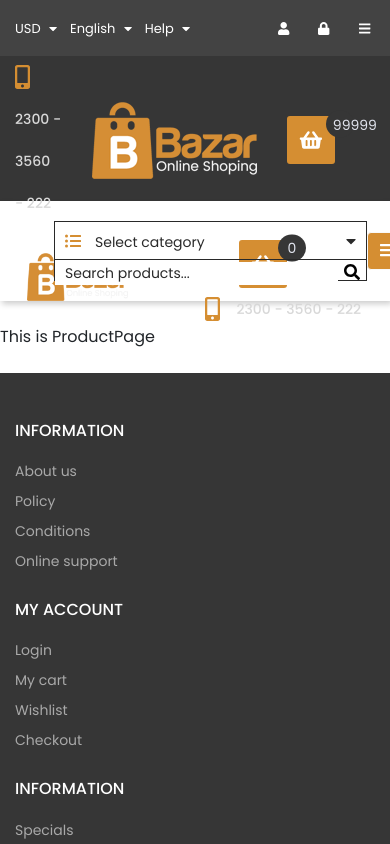
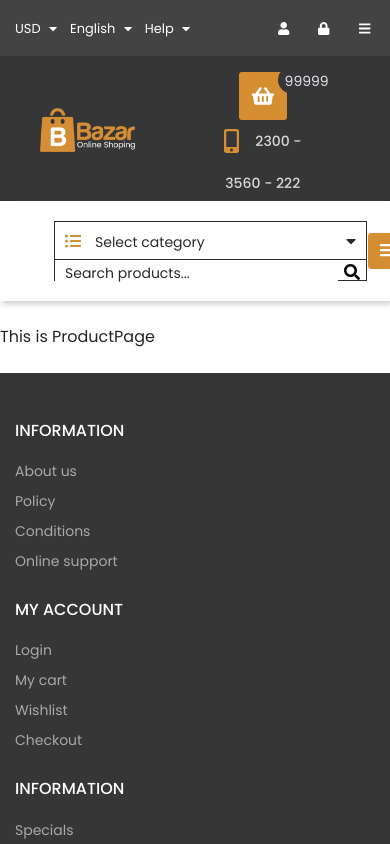
Before and after one commit to matwjablonski/wdp-2403-01, a React (Create React App) app: page /product/1 in a window 390 px wide. Shown: the top 844 px of the page. Built offline with nearby package versions, Linux system fonts and the light colour scheme.

Commit message:
resolve problem with RWD CompanyClaim

```diff
--- a/src/components/layout/CompanyClaim/CompanyClaim.js
+++ b/src/components/layout/CompanyClaim/CompanyClaim.js
@@ -8,45 +8,23 @@ import MobileCompanyClaim, {
   phoneNumber,
 } from '../CompanyClaimMedia/CompanyClaimMedia';
 
-import { FontAwesomeIcon } from '@fortawesome/react-fontawesome';
-import { faMobileAlt, faShoppingBasket } from '@fortawesome/free-solid-svg-icons';
-
 const CompanyClaim = () => {
   return (
     <div className={styles.root}>
       <div className='container'>
-        <div className='row align-items-center'>
-          <div className={`col text-left ${styles.phoneNumber}`}>
-            <p>
-              <FontAwesomeIcon className={styles.icon} icon={faMobileAlt} /> 2300 - 3560
-              - 222
-            </p>
+        <div className={`row align-items-center ${styles.desktop}`}>
+          <div className={`col text-left ${styles.phoneNumber}`}>{phoneNumber}</div>
+          {logo}
+          <div className={`col text-right ${styles.cart}`}>{cart}</div>
         </div>
-          <div className='col text-center'>
-            <a href='#'>
-              <img src='/images/logo.png' alt='Bazar' />
-            </a>
-          </div>
-          <div className={`col text-right ${styles.cart}`}>
-            <a href='#' className={styles.cartBox}>
-              <div className={styles.cartIcon}>
-                <FontAwesomeIcon className={styles.icon} icon={faShoppingBasket} />
-              </div>
-              <div className={styles.cartCounter}>
-                <div className={styles.itemsAmount}>99999</div>
-              </div>
-            </a>
-          </div>
+
         <MobileCompanyClaim>
           {logo}
           <div className={`col mt-3`}>
             <div className={`col text-center ${styles.cart}`}>{cart}</div>
-              <div className={`col text-center ${styles.phoneNumber}`}>
-                {phoneNumber}
-              </div>
+            <div className={`col text-center ${styles.phoneNumber}`}>{phoneNumber}</div>
           </div>
         </MobileCompanyClaim>
-        </div>
       </div>
     </div>
   );
--- a/src/components/layout/CompanyClaim/CompanyClaim.module.scss
+++ b/src/components/layout/CompanyClaim/CompanyClaim.module.scss
@@ -29,13 +29,15 @@
   }
 
   .cart {
+    .cartBox:hover {
+      background-color: transparent;
+    }
     .cartBox {
       display: inline-block;
       position: relative;
       padding-right: 40px;
       color: $header-cart-text;
       @extend %hover-effects;
-
 
       .cartIcon {
         background-color: $header-cart-bg;
@@ -125,6 +127,7 @@
     .phoneNumber {
       p {
         font-size: 14px;
+        padding-right: 40px;
 
         .icon {
           font-size: 1.5rem;
--- a/src/components/layout/CompanyClaimMedia/CompanyClaimMedia.js
+++ b/src/components/layout/CompanyClaimMedia/CompanyClaimMedia.js
@@ -18,7 +18,9 @@ export const cart = (
     <div className={styles.cartIcon}>
       <FontAwesomeIcon className={styles.icon} icon={faShoppingBasket} />
     </div>
-    <div className={styles.cartCounter}>0</div>
+    <div className={styles.cartCounter}>
+      <div className={styles.itemsAmount}>99999</div>
+    </div>
   </a>
 );
 export const phoneNumber = (
```
Lines whose indentation alone changed are shown as unchanged.
